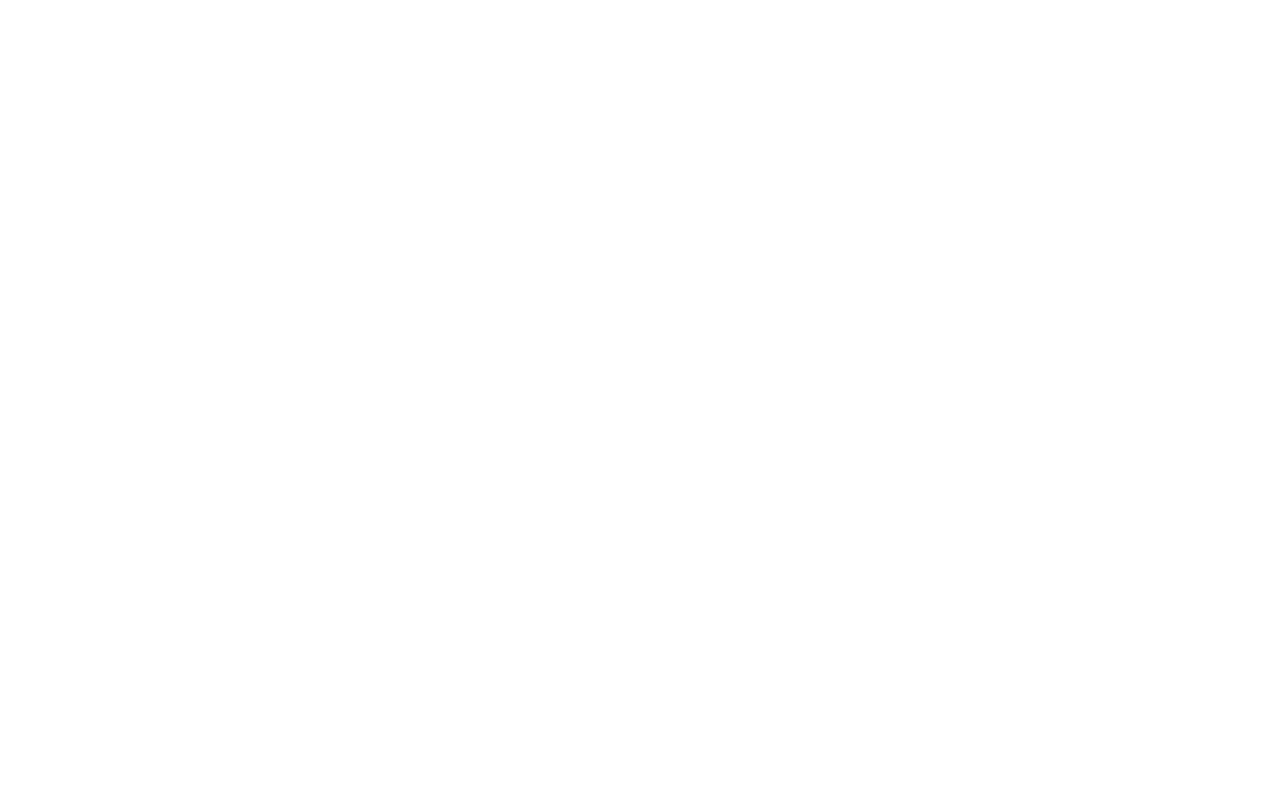
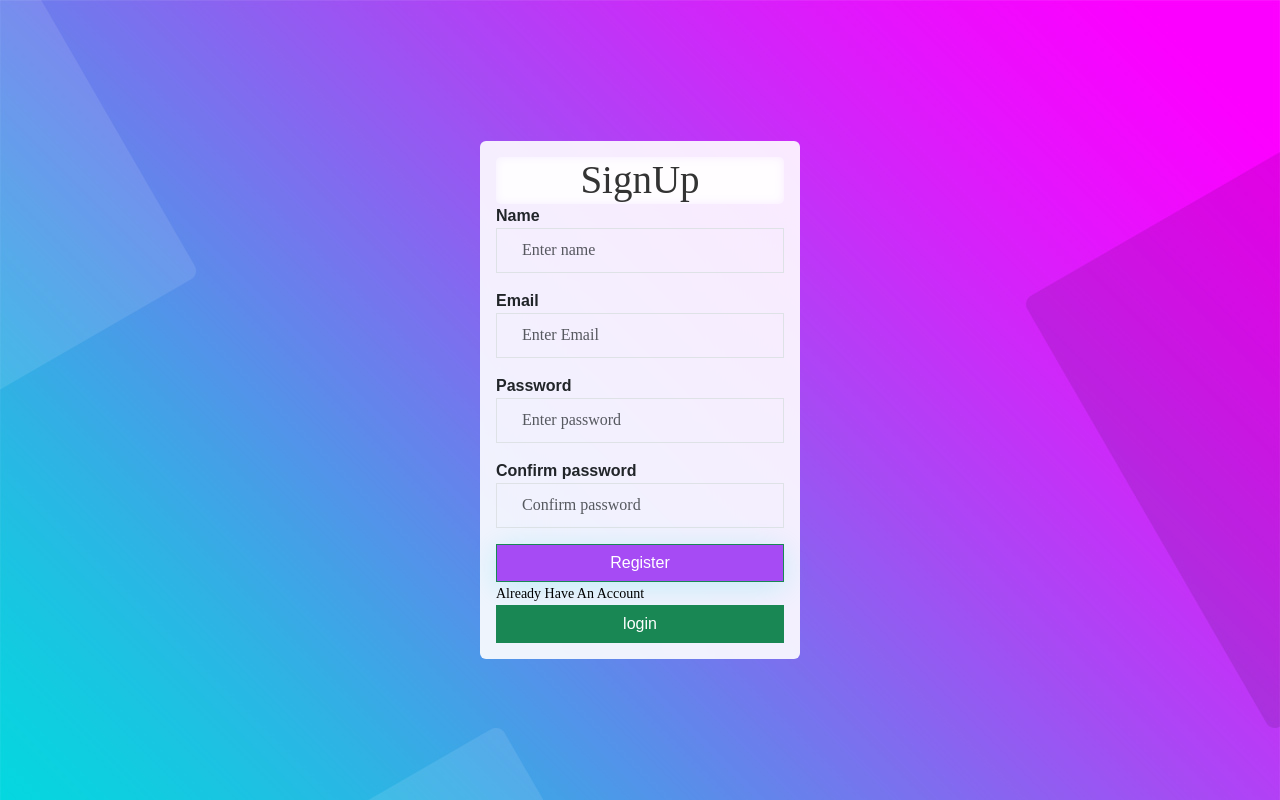
Before and after one commit to Santhosh-636/skolarproject, a React (Vite) app in the folder client/: page /register in a window 1280 px wide. Before the commit this address had no page. Built offline with nearby package versions, Linux system fonts and the light colour scheme.

Commit message:
Update App.jsx

```diff
--- a/client/src/App.jsx
+++ b/client/src/App.jsx
@@ -9,7 +9,7 @@
   return (
    <BrowserRouter>
    <Routes>
-    <Route path='/' element= {<Signup />}></Route>
+    <Route path='/register' element= {<Signup />}></Route>
     <Route path='/Login' element= {<Login />}></Route>
     <Route path='/Home' element={<Home />}></Route>
    </Routes>
```
